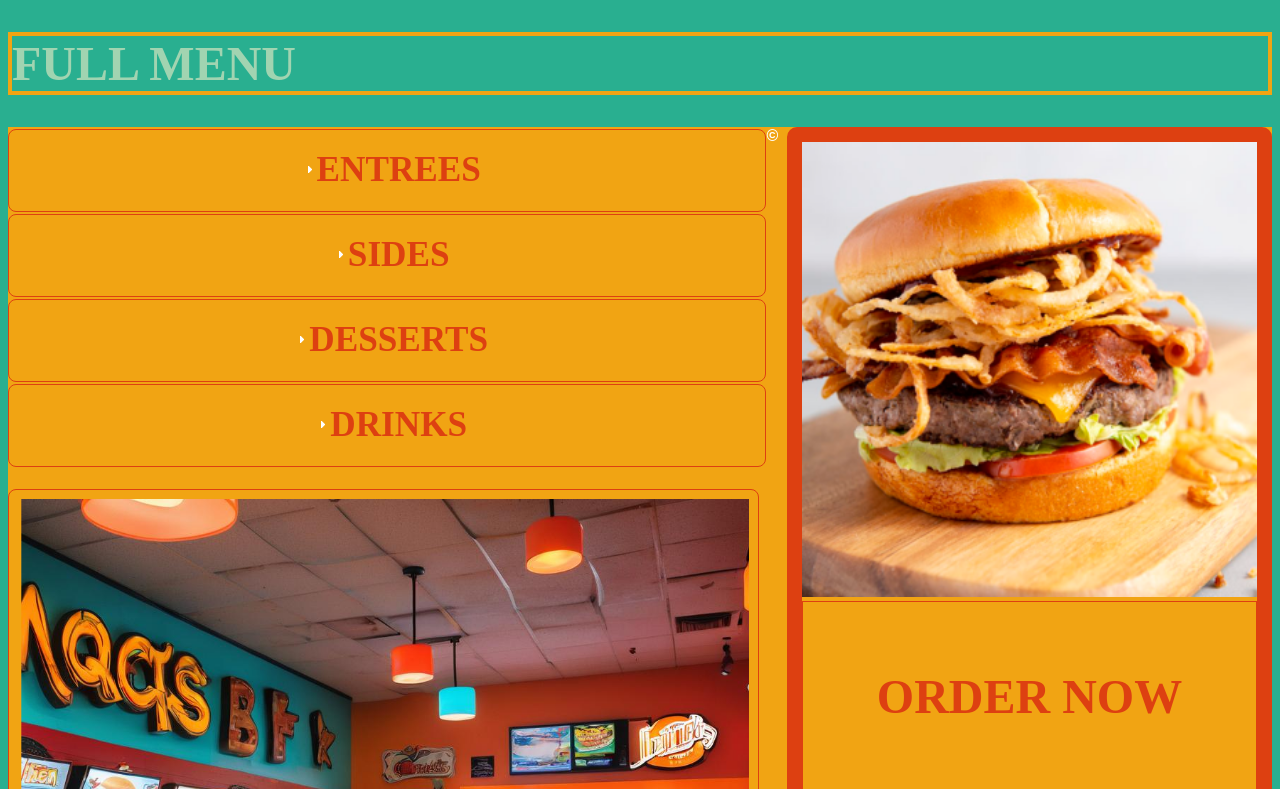
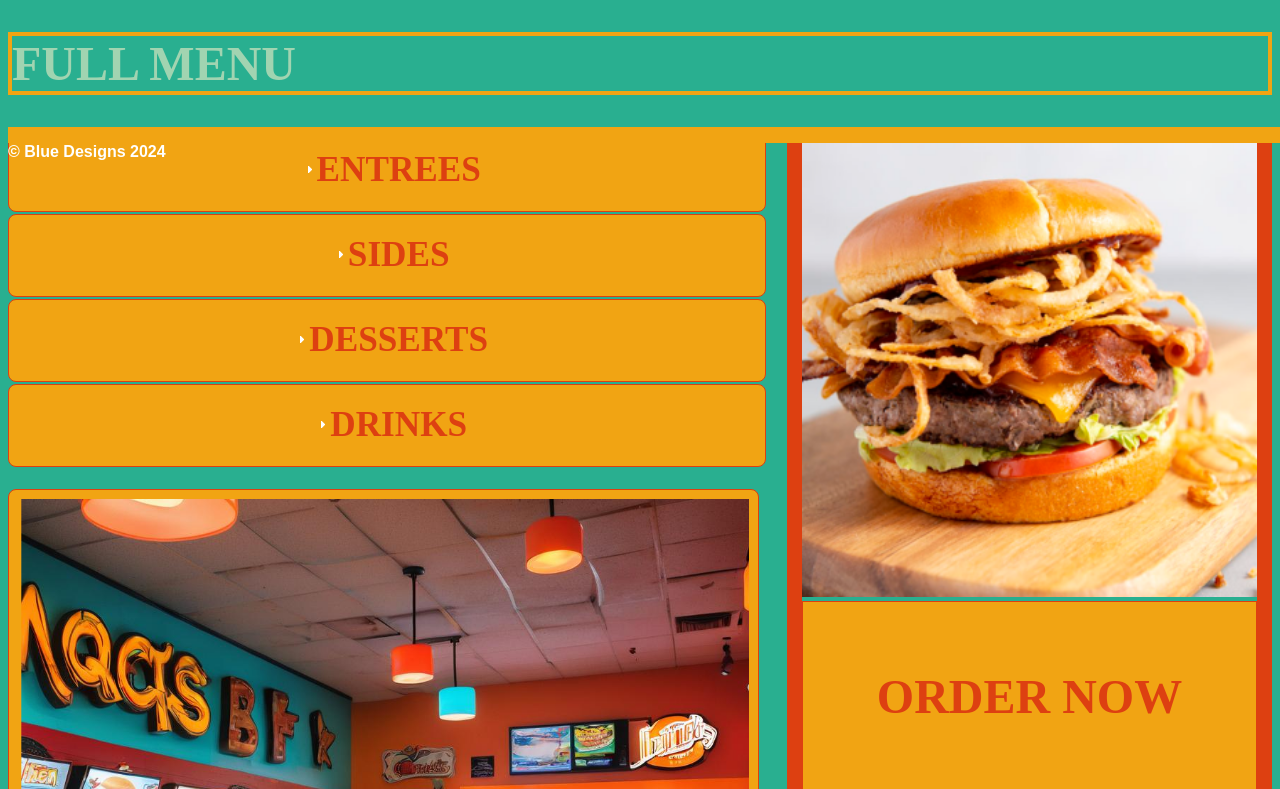
Before and after one commit to RealmOfBlue/WEBT-2390, a plain HTML site: page jQuery3/index.html in a window 1280 px wide. Shown: the part 986-1775 px from the top of the page. Drawn offline with nearby package versions, Linux system fonts and the light colour scheme; some packages are replaced by stand-ins of ours; a script that the page names is missing.

Commit message:
minor styling on billy mac menu

```diff
--- a/jQuery3/css/styles.css
+++ b/jQuery3/css/styles.css
@@ -59,7 +59,7 @@ nav li {
 .logo {
     float: right;
     margin-left: 62%;
-    position: fixed;
+    position: fixed !important;
 }
 
 .most-wanted {
@@ -129,11 +129,14 @@ nav li {
 
 footer {
     background-color: #F1A413;
+    position: absolute;
+    height: 2%;
+    width: 100%
 
 }
 
 
-
+/* FORMATTING */
 
 /* colors:
 #F1A413 - yellow
```
Also changed, not shown: jQuery3/index.html (+1 -0 lines).
